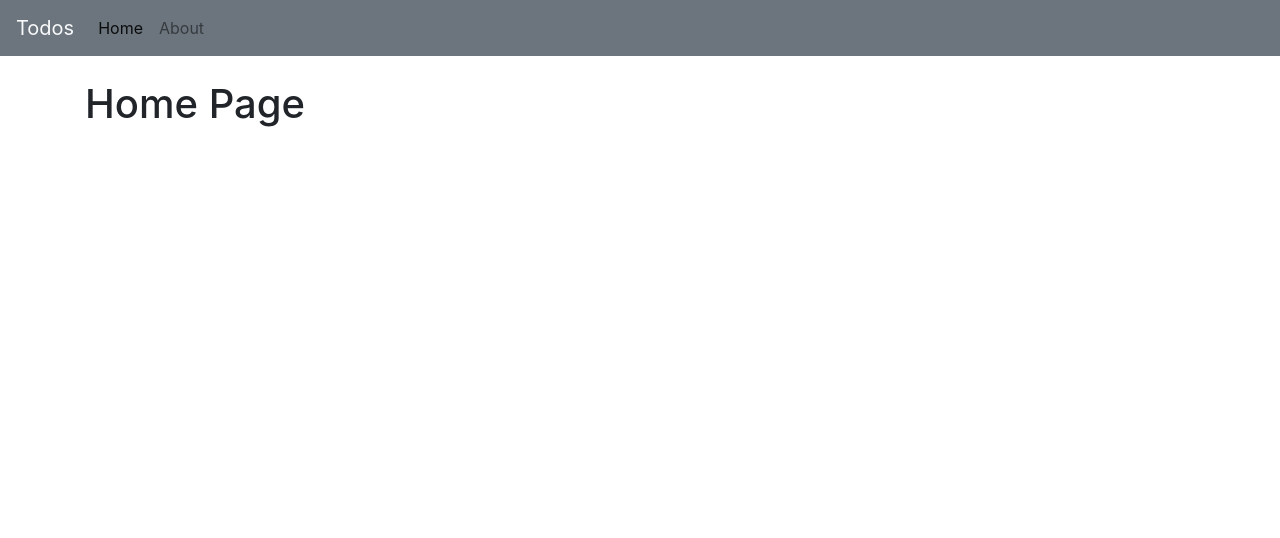
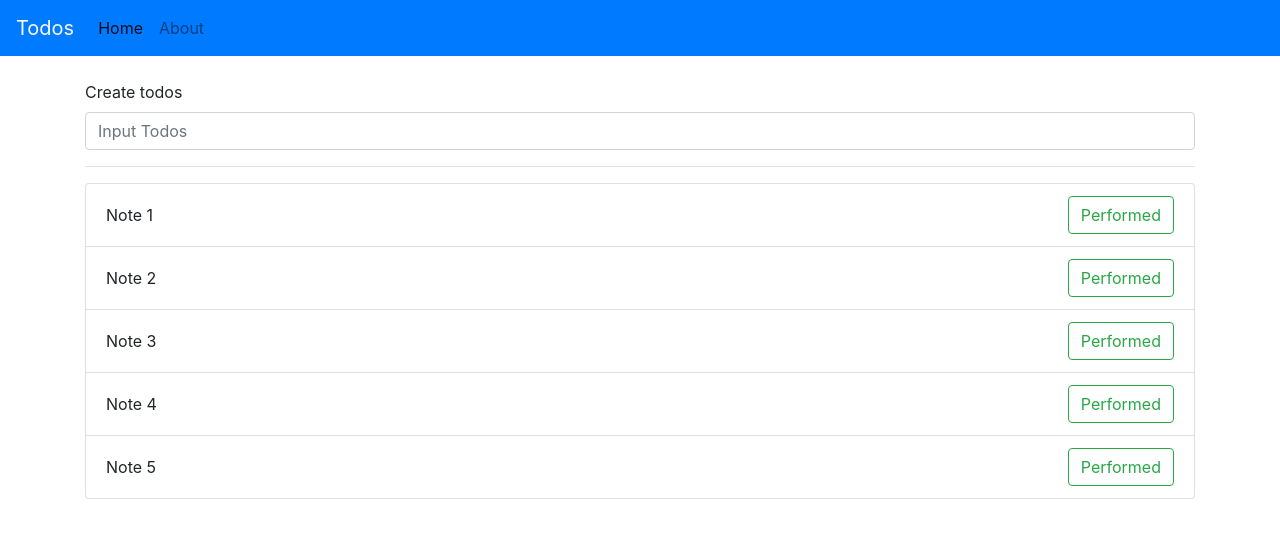
Before and after one commit to bsh04/todos, a React (Create React App) app: page / in a window 1280 px wide. Shown: the top 538 px of the page. Built offline with nearby package versions, Linux system fonts and the light colour scheme.

Commit message:
add alert && input todo && list todo

```diff
--- a/src/App.js
+++ b/src/App.js
@@ -3,15 +3,17 @@ import {BrowserRouter, Route, Switch} from 'react-router-dom'
 import {Home} from "./pages/home";
 import {About} from "./pages/about";
 import {Navbar} from "./components/Navbar";
+import {Alert} from "./components/Alert";
 
 function App() {
     return (
         <BrowserRouter>
-            <Navbar />
+            <Navbar/>
+            <Alert/>
             <div className="container pt-4">
                 <Switch>
-                    <Route path={'/'} exact component={Home} />
-                    <Route path={'/'} component={About} />
+                    <Route path={'/'} exact component={Home}/>
+                    <Route path={'/'} component={About}/>
                 </Switch>
             </div>
         </BrowserRouter>
--- /dev/null
+++ b/src/components/Alert.js
@@ -0,0 +1,14 @@
+import React from "react"
+
+export const Alert = ({alert}) => {
+    if (!alert) return null
+
+    return (
+        <div className={`alert alert-${alert.type || 'warning'} alert-dismissible`} role="alert">
+            {alert.text}
+            <button type="button" className="close" aria-label="Close">
+                <span aria-hidden="true">&times;</span>
+            </button>
+        </div>
+    )
+}
--- /dev/null
+++ b/src/components/Form.js
@@ -0,0 +1,13 @@
+import React from "react"
+
+export const Form = () => {
+    return (
+        <form>
+            <div className="form-group">
+                <label htmlFor="exampleInputEmail1">Create todos</label>
+                <input type="text" className="form-control" placeholder="Input Todos"/>
+
+            </div>
+        </form>
+    )
+}
--- a/src/components/Navbar.js
+++ b/src/components/Navbar.js
@@ -3,7 +3,7 @@ import {NavLink} from "react-router-dom"
 
 export const Navbar = () =>
     (
-        <nav className="navbar navbar-expand-lg navbar-light bg-secondary ">
+        <nav className="navbar navbar-expand-lg navbar-light bg-primary">
             <NavLink className="navbar-brand text-light" to={"/"}>Todos</NavLink>
             <button className="navbar-toggler" type="button" data-toggle="collapse"
                     data-target="#navbarSupportedContent" aria-controls="navbarSupportedContent" aria-expanded="false"
--- /dev/null
+++ b/src/components/Notes.js
@@ -0,0 +1,19 @@
+import React from "react"
+
+export const Notes = ({notes}) => {
+    return (
+        <>
+            <ul className="list-group">
+                {notes.map(note => (
+                    <li
+                        className="list-group-item d-flex justify-content-between align-items-center"
+                        key={note.index}
+                    >
+                        {note.title}
+                        <button type="button" className="btn btn-outline-success">Performed</button>
+                    </li>
+                ))}
+            </ul>
+        </>
+    )
+}
--- a/src/pages/home.js
+++ b/src/pages/home.js
@@ -1,7 +1,16 @@
 import React from "react"
+import {Form} from "../components/Form";
+import {Notes} from "../components/Notes";
 
 export const Home = () => {
+    const notes = new Array(5)
+        .fill('')
+        .map((_, index) => ({id: index, title:`Note ${index + 1}`}))
     return (
-        <h1>Home Page</h1>
+        <>
+            <Form/>
+            <hr/>
+            <Notes notes={notes}/>
+        </>
     )
 }
```
Also changed, not shown: src/context/alert/AlertState.js (added), src/context/alert/alertContext.js (added), src/context/alert/alertReduser.js (added), src/context/types.js (added).
